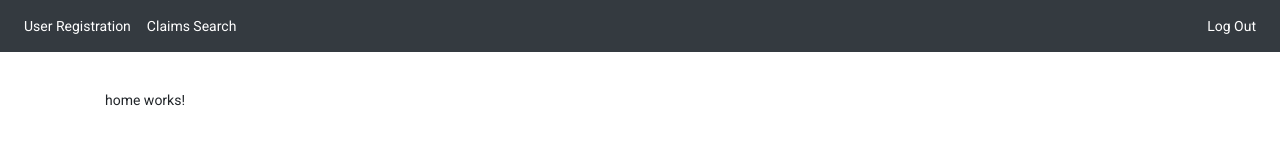
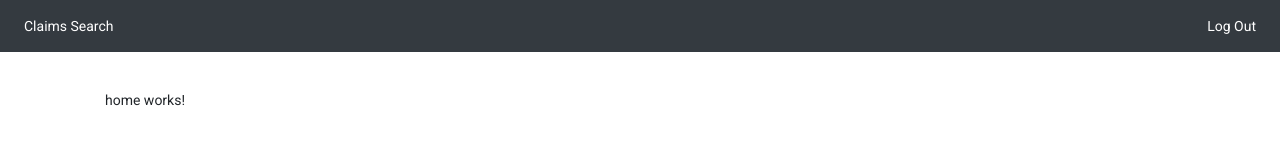
Before and after one commit to sharmilabogireddy/RegistrationAngular, an Angular app: page / in a window 1280 px wide. Shown: the top 160 px of the page. Built offline with nearby package versions, Linux system fonts and the light colour scheme; sample sign-in values are in the browser's storage.

Commit message:
check for access control on menu links

```diff
--- a/src/app/navbar/navbar.component.html
+++ b/src/app/navbar/navbar.component.html
@@ -13,7 +13,7 @@
 
   <div class="collapse navbar-collapse" id="navbarSupportedContent">
     <ul class="nav navbar-nav">
-      <li class="nav-item">
+      <li class="nav-item" *ngIf="isAdmin">
         <a class="nav-link active" routerLink="/registration" routerLinkActive="active">User Registration</a>
       </li>
       <li class="nav-item">
```
